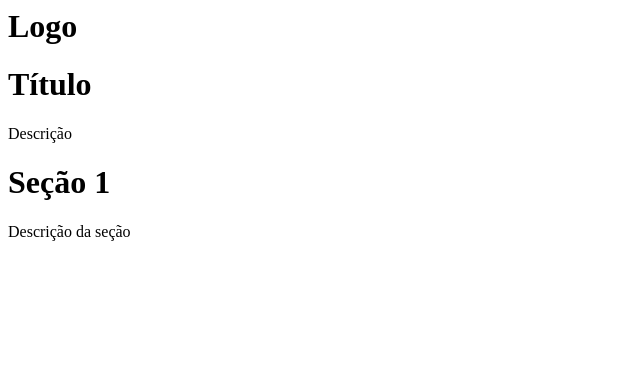
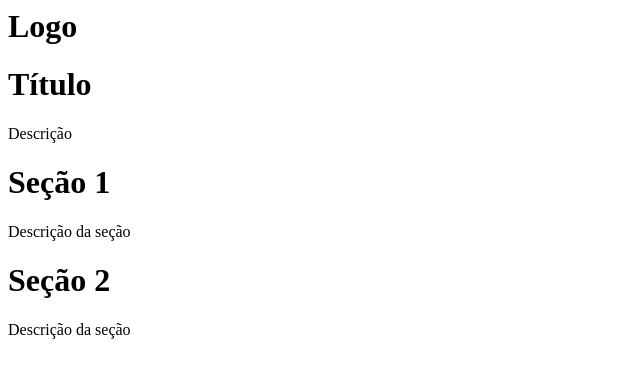
Before and after one commit to VictoriaShirley/GitFlow, a plain HTML site: page index.html in a window 1280 px wide. Shown: the whole page, without its empty margins (0-640 px from the left). Drawn offline with Linux system fonts and the light colour scheme.

Commit message:
Terminada a seção 2

```diff
--- a/index.html
+++ b/index.html
@@ -9,3 +9,8 @@
     <h1>Seção 1</h1>
     <p>Descrição da seção</p>
 </div>
+
+<div>
+    <h1>Seção 2</h1>
+    <p>Descrição da seção</p>
+</div>
```
